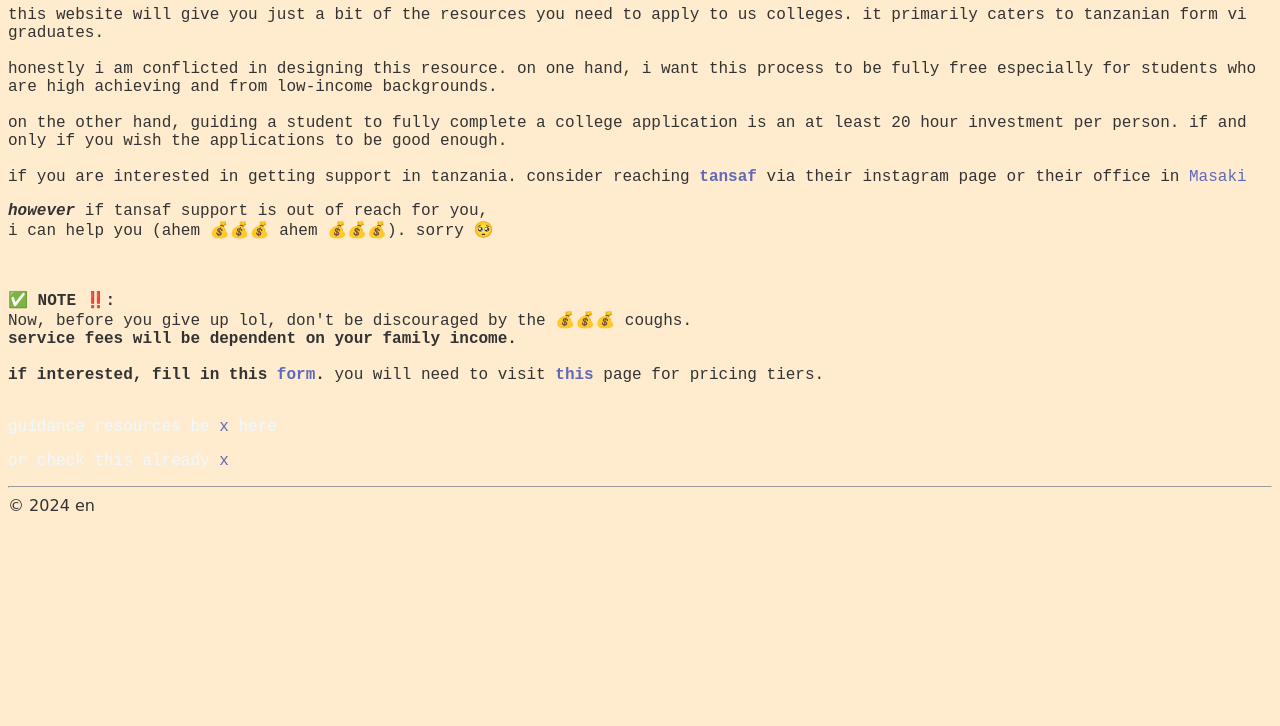
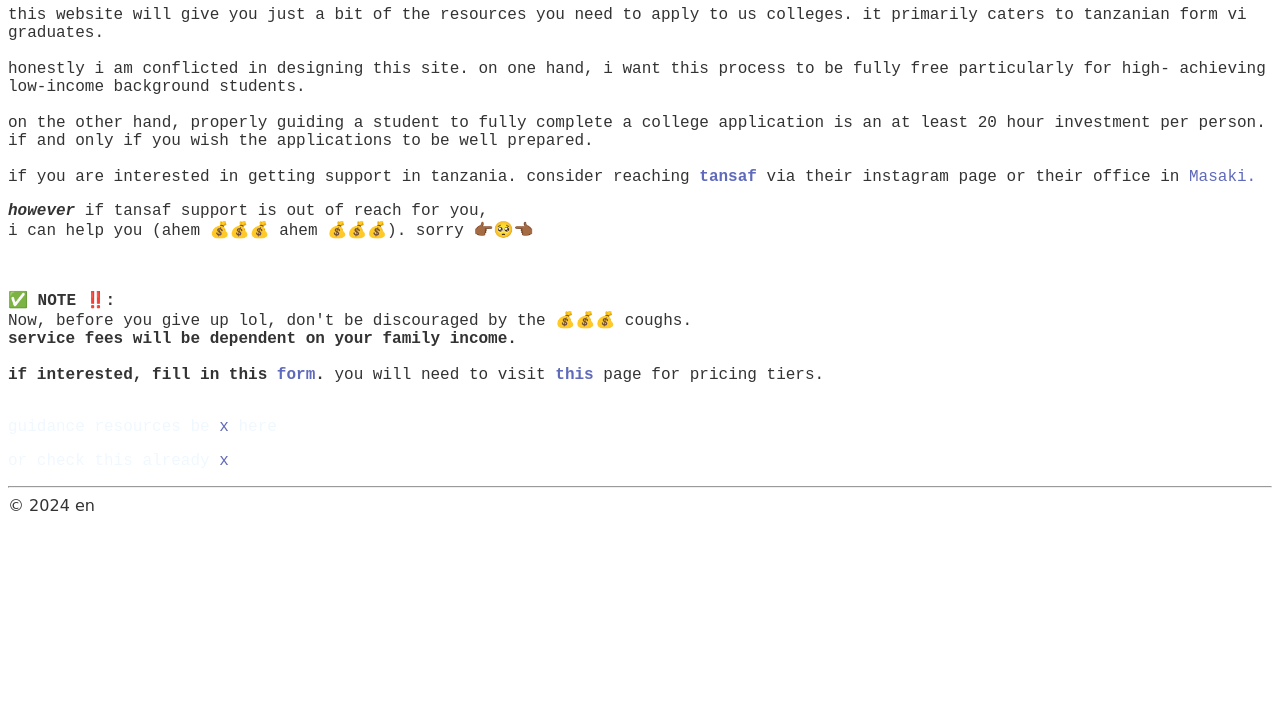
Before and after one commit to us-tz/us-tz.github.io, a plain HTML site: page index.html in a window 1280 px wide. Shown: the part 74-800 px from the top of the page. Drawn offline with Linux system fonts and the light colour scheme.

Commit message:
didnt like the font and background, so you guessed it... i changed it

```diff
--- a/index.html
+++ b/index.html
@@ -21,13 +21,13 @@
                 to apply to us colleges. it primarily caters to tanzanian form vi
                 graduates.
                 <br><br>
-                honestly i am conflicted in designing this resource. on one hand,
-                i want this process to be fully free especially for students who
-                are high achieving and from low-income backgrounds.
+                honestly i am conflicted in designing this site. on one hand,
+                i want this process to be fully free particularly for high-
+                achieving low-income background students.
                 <br><br>
-                on the other hand, guiding a student to fully complete a college
+                on the other hand, properly guiding a student to fully complete a college
                 application is an at least 20 hour investment per person.
-                if and only if you wish the applications to be good enough.
+                if and only if you wish the applications to be well prepared.
 
                 <br><br>
                 if you are interested in getting support in tanzania. consider
@@ -38,7 +38,7 @@
 
                 via their instagram page or their office in
                 <a target="_blank" href="https://www.google.com/maps/place/Tanzania+Student+Achievement+Organization/@-6.7565675,39.284057,1220m/data=!3m1!1e3!4m14!1m7!3m6!1s0x185c4d025e1e46ef:0xe7e94a5d1600145d!2sTanzania+Student+Achievement+Organization!8m2!3d-6.7565675!4d39.2866319!16s%2Fg%2F1hc3x7z_w!3m5!1s0x185c4d025e1e46ef:0xe7e94a5d1600145d!8m2!3d-6.7565675!4d39.2866319!16s%2Fg%2F1hc3x7z_w?entry=ttu">
-                    Masaki
+                    Masaki.
                 </a>
             </p>
         </div>
@@ -47,9 +47,7 @@
         <p>
             <i><strong>however</strong></i> if tansaf support is out of reach for you,
              <br>
-            i can help you (ahem 💰💰💰 ahem 💰💰💰). sorry 🥺
-
-
+            i can help you (ahem 💰💰💰 ahem 💰💰💰). sorry 👉🏾🥺👈🏾
         </p>
 
         <br>
--- a/styles.css
+++ b/styles.css
@@ -1,6 +1,5 @@
 body{
-    font-family: 'Courier New', Courier, monospace;
-    background-color: blanchedalmond;
+    font-family: monospace, Courier;
     color: #333;
 }
 
```
